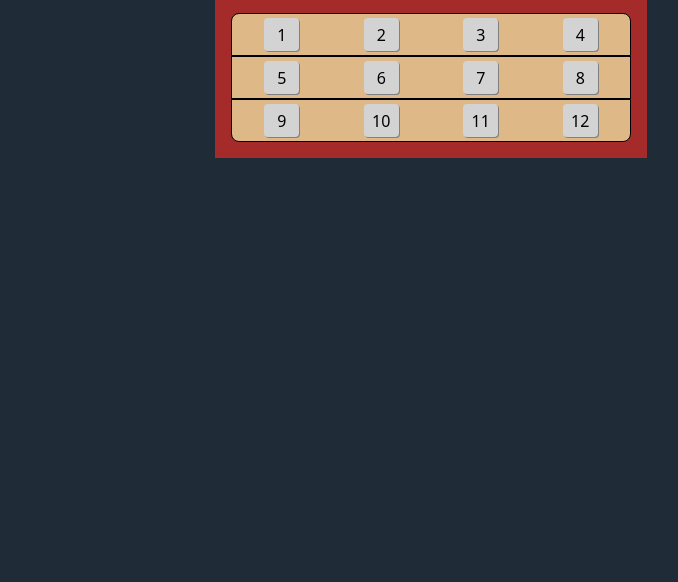
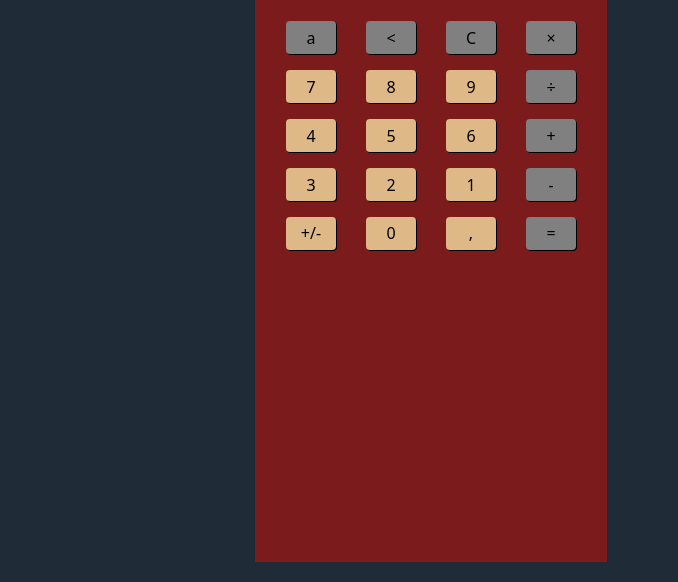
Before and after one commit to cesarlpb/learn-ts, a website built with Vite: page web/index.html in a window 1280 px wide. Shown: the part 223-805 px from the top of the page, without its empty margins (209-887 px from the left). Built offline with nearby package versions, Linux system fonts and the light colour scheme.

Commit message:
más selectores en elementos de calculadora

```diff
--- a/web/index.html
+++ b/web/index.html
@@ -26,29 +26,43 @@
 
     <!-- Contenedor directo de filas para usar pseudoselectores -->
     <div class="rows">
+      <!-- fila 0 -->
+      <div class="row">
+        <div>a</div>
+        <div>&lt;</div>
+        <div>C</div>
+        <div>&times;</div>
+      </div>
       <!-- fila 1 -->
       <div class="row">
-        <div>1</div>
-        <div>2</div>
-        <div>3</div>
-        <div>4</div>
+        <div>7</div>
+        <div>8</div>
+        <div>9</div>
+        <div>&divide;</div>
       </div>
       <!-- fila 2 -->
       <div class="row">
+        <div>4</div>
         <div>5</div>
         <div>6</div>
-        <div>7</div>
-        <div>8</div>
+        <div>+</div>
       </div>
       <!-- fila 3 -->
       <div class="row">
-      <div>9</div>
-      <div>10</div>
-      <div>11</div>
-      <div>12</div>
+        <div>3</div>
+        <div>2</div>
+        <div>1</div>
+        <div>-</div>
+      </div>
+      <!-- fila 4 -->
+      <div class="row">
+        <div>+/-</div>
+        <div>0</div>
+        <div>,</div>
+        <div>=</div>
       </div>
     </div>
-
+    <div>Esto sale en rojo</div>
   </div>
 
   <!--
--- a/web/style.css
+++ b/web/style.css
@@ -1,10 +1,16 @@
 /* Selector de clase container */
 /* las clases se pueden repetir */
 .container {
-    background-color: brown;
+    background-color: rgb(124, 27, 27);
     padding: 1rem; /* 1rem = 16px */
-    max-width: 400px;
+    width: 25vw;
+    min-width: 300px;
     margin: 0 auto; /* centrado hhorizontal con margin */
+    height: calc(100vh - 175px);
+    /*
+        vw := unidades viewport en ancho (width)
+        vh := unidades viewport en altura (height)
+    */
 }
 /* Selector de id */
 /* id -> debe ser único en el documento */
@@ -20,12 +26,12 @@
     margin-bottom: 1rem;
 }
 .row {
-    border: 1px solid black;
+    /* border: 1px solid black; */
     display: flex;
     justify-content: space-around;
     align-items: center;
     min-height: 2rem;
-    background-color: burlywood;
+    /* background-color: burlywood; */
     color:black;
 }
 /*
@@ -44,13 +50,13 @@ left/right - izq / der
 }
 /* Selectores de div dentro de clase row */
 .row > div {
-    background-color: lightgray;
+    background-color: burlywood;
     padding: 0.33rem;
-    margin: 0.25rem;
-    width: 1.5rem;
+    margin: 0.5rem 0.5rem; /* top/bottom left/right */
+    width: 2.5rem;
     text-align: center;
     border-radius: 0.25rem;
-    box-shadow: 1px 1px gray;
+    box-shadow: 1px 1px black;
 }
 /* hover := acción de colocar el cursor por encima de un elemento (no hace falta hacer click) */
 .row > div:hover {
@@ -58,3 +64,45 @@ left/right - izq / der
     box-shadow: 1px 1px lightgrey;
     top: 1px;
 }
+
+/*
+<parent>
+    <child>
+    ...
+    </child>
+</parent>
+
+parent > child { selector de hijos}
+parent { selector de parent }
+
+<div>
+    <div>
+    ...
+    </div>
+    <div>...</div> // hermanos
+    <div>...</div>
+</div>
+*/
+
+/* Pintamos los botones de funcionalidades (no dígitos) de otro color con pseudo-selectores */
+/* > es el operador para seleccionar children o hijos */
+.row:first-of-type > div {
+    background-color: grey;
+}
+/* Sintaxis nueva (2024?) */
+.row {
+    div:last-of-type {
+        background-color: grey;
+    }
+}
+.rows + div {
+    background-color: red;
+    display: none; /* comentar línea para ver */
+    /* Se aplica a partir del div que está "después" del elemento con la clase .rows */
+}
+
+div ~ div {
+    /* background-color: green;*/
+    /* Se aplica entre siblings o hermanos */
+    border: 0;
+}
```
